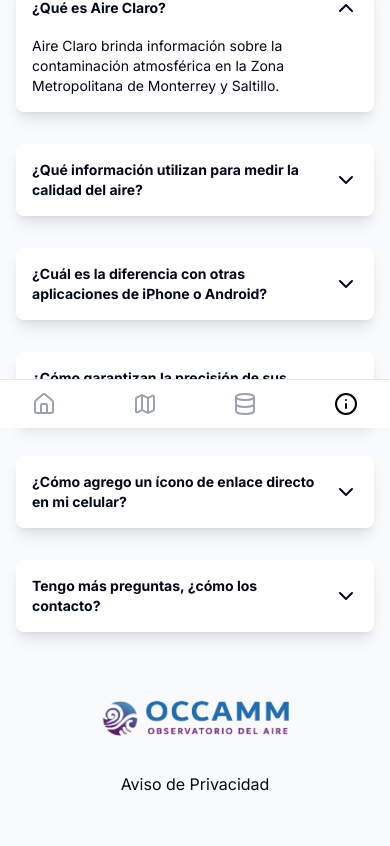
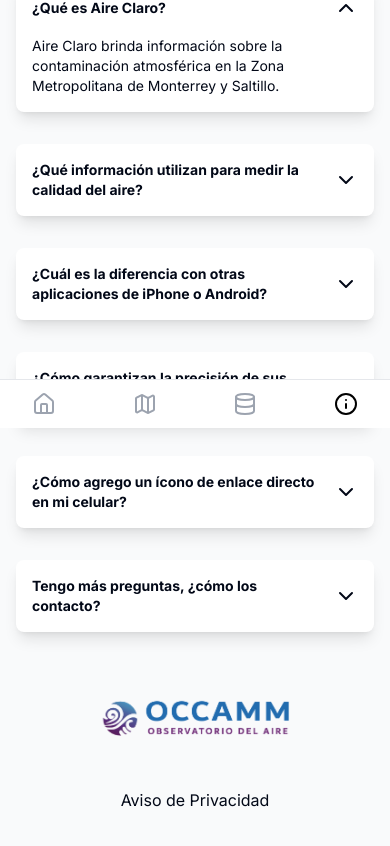
Before and after one commit to edgargutgzz/aireclaro, a Next.js app: page /acerca in a window 390 px wide. Shown: the part 416-1262 px from the top of the page. Built offline with nearby package versions, Linux system fonts and the light colour scheme.

Commit message:
fix: adjust layout for privacy notice link in Acerca page
- Modify the margin of the privacy notice link container for improved spacing and alignment.
- Enhance the overall layout consistency of the Acerca page.

```diff
--- a/app/acerca/page.tsx
+++ b/app/acerca/page.tsx
@@ -50,7 +50,7 @@ export default function Acerca() {
           </a>
         </div>
         {/* Aviso de Privacidad */}
-        <div className="flex items-center text-center md:mt-0">
+        <div className="mt-4 flex items-center text-center md:mt-0">
           <Link href="/aviso-privacidad" className="hover:text-gray-400">
             Aviso de Privacidad
           </Link>
```
